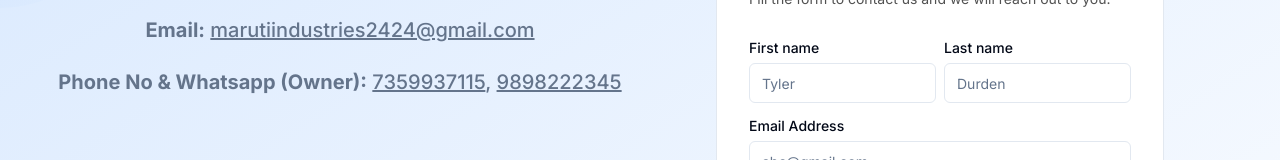
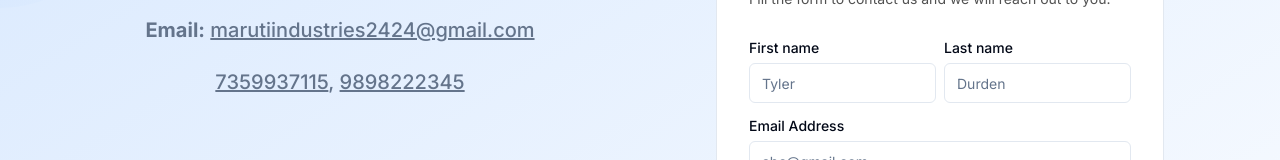
Before and after one commit to darshit890/crosscables, a Next.js app: page /contactUs in a window 1280 px wide. Shown: the part 520-680 px from the top of the page. Built offline with nearby package versions, Linux system fonts and the light colour scheme.

Commit message:
Update page.tsx

```diff
--- a/app/contactUs/page.tsx
+++ b/app/contactUs/page.tsx
@@ -52,7 +52,7 @@ const Offers = () => {
                 animate={{ opacity: 1, y: 0 }}
                 transition={{ duration: 0.5, delay: 0.4, ease: "easeInOut" }}
               >
-                <span className="font-bold">Phone No & Whatsapp (Owner):</span>{" "}
+                {" "}
 
 
                 <Link href={"https://wa.me/7359937115"} className="underline">7359937115</Link>, <Link href={"https://wa.me/9898222345"} className="underline">9898222345</Link>
```
